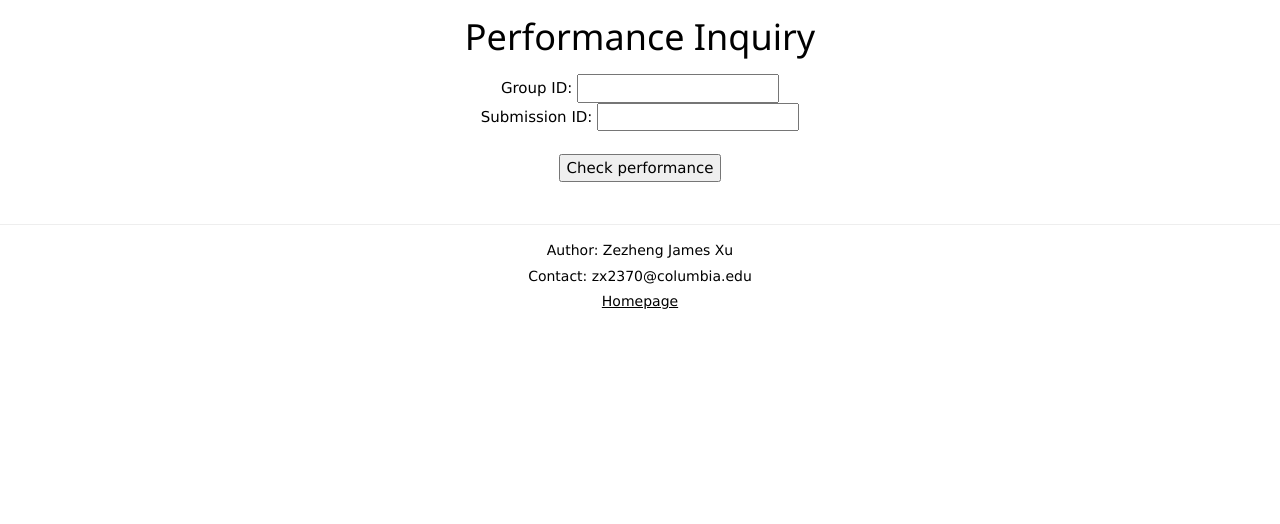
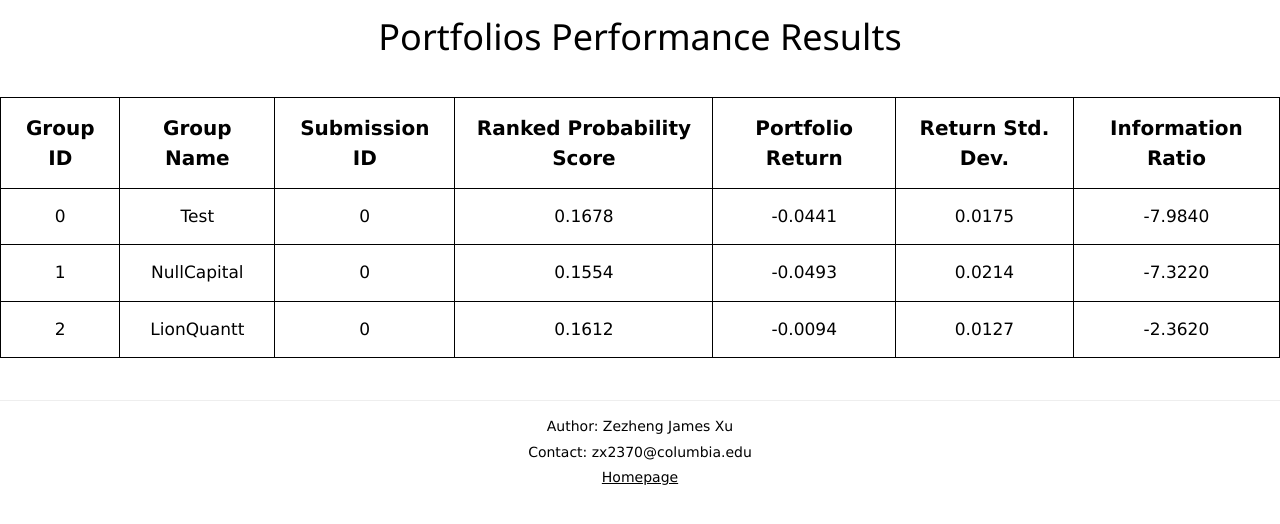
Before and after one commit to jamesxu0220/data-driven-methods, a Flask app: page /performance/ in a window 1280 px wide. Shown: the top 524 px of the page. Run offline with Flask 2, Linux system fonts and the light colour scheme; data comes from the database, SQL or seed files in the repository; both versions use the stored data as it was after the commit.

Commit message:
Overhaul performance section

```diff
--- a/DataDrivenFinance/performance.py
+++ b/DataDrivenFinance/performance.py
@@ -1,6 +1,6 @@
-from DataDrivenFinance import app, get_yfinance
-from DataDrivenFinance.databases import db, Decision, Performance, TradingWeek, ActualRanks, ActualPrices
-from flask import request, render_template
+from DataDrivenFinance import app
+from DataDrivenFinance.databases import Group, Decision, ActualRanks, ActualPrices, Performance
+from flask import render_template
 import numpy as np
 
 
@@ -38,39 +38,13 @@ def getIR(gid: int, sid: int) -> list[float]:
     return [float(ret), float(std), float(ir)]
 
 
-@app.route('/performance/', methods=['POST', 'GET'])
+@app.route('/performance/')
 def performance():
-    if request.method == 'POST':
-        gid = request.form['group_id']
-        sid = request.form['submission_id']
-
-        if not Decision.query.filter_by(
-                group_id=gid, submission_id=sid).all():
-            return "Error: portfolio does not exist"
-
-        elif not TradingWeek.query.filter_by(submission_id=sid).all():
-            return "Error: Results not ready for week " + str(sid)
-
-        elif not ActualRanks.query.filter_by(submission_id=sid).all():
-            # Maybe add a progress bar here???
-            # Grabs new info from yahoo finance and calculates the actual prices/ranks
-            get_yfinance.calculateRanks(sid)
-
-        performance = Performance.query.filter_by(
-            group_id=gid, submission_id=sid).first()
-
-        if performance is None:
-            new_rps = getRPS(gid, sid)
-            new_ret, new_sdp, new_ir = getIR(gid, sid)
-            new_perf = Performance(
-                group_id=gid, submission_id=sid, rps=new_rps, ret=new_ret, sdp=new_sdp, ir=new_ir)
-            try:
-                db.session.add(new_perf)
-                db.session.commit()
-            except:
-                return "Error when adding new performance result to database"
-            performance = Performance.query.filter_by(
-                group_id=gid, submission_id=sid).first()
-        return render_template('performance/performance.html', performance=performance)
-    else:
-        return render_template('performance/performance_inquiry.html')
+    perfs = Performance.query.order_by(
+        Performance.submission_id, Performance.group_id).all()
+    performances = []
+    for perf in perfs:
+        gname = Group.query.filter_by(
+            group_id=perf.group_id).first().group_name
+        performances.append([perf, gname])
+    return render_template('performance.html', performances=performances)
--- a/DataDrivenFinance/static/css/main.css
+++ b/DataDrivenFinance/static/css/main.css
@@ -31,3 +31,11 @@ footer {
 th, td {
     padding: 15px;
 }
+
+th {
+    font-size: 20px;
+}
+
+td {
+    font-size: 17px;
+}
--- a/DataDrivenFinance/templates/index.html
+++ b/DataDrivenFinance/templates/index.html
@@ -16,8 +16,8 @@
         <li><a href="submit">Submit new portfolio</a></li>
         <li><a href="portfolios">Check existing portfolios</a></li>
         <br>
-        <li><a href="performance">Individual Performance</a></li>
-        <li><a href="ranks">Overall Ranking</a></li>
+        <li><a href="performance">Portfolio Performances</a></li>
+        <li><a href="ranks">Overall Rankings</a></li>
     </ul>
 </div>
 {% endblock %}
--- /dev/null
+++ b/DataDrivenFinance/templates/performance.html
@@ -0,0 +1,33 @@
+{% extends 'base.html' %}
+
+{% block head %}
+<title>Performance Results</title>
+{% endblock %}
+
+{% block body %}
+<div class="content center">
+    <h1>Portfolios Performance Results</h1><br>
+    <table class="center">
+        <tr>
+            <th>Group ID</th>
+            <th>Group Name</th>
+            <th>Submission ID</th>
+            <th>Ranked Probability Score</th>
+            <th>Portfolio Return</th>
+            <th>Return Std. Dev.</th>
+            <th>Information Ratio</th>
+        </tr>
+        {% for performance in performances %}
+        <tr>
+            <td>{{ performance[0].group_id }}</td>
+            <td>{{ performance[1] }}</td>
+            <td>{{ performance[0].submission_id }}</td>
+            <td>{{ "%.4f"|format(performance[0].rps) }}</td>
+            <td>{{ "%.4f"|format(performance[0].ret) }}</td>
+            <td>{{ "%.4f"|format(performance[0].sdp) }}</td>
+            <td>{{ "%.4f"|format(performance[0].ir) }}</td>
+        </tr>
+        {% endfor %}
+    </table>
+</div>
+{% endblock %}
--- a/DataDrivenFinance/templates/performance/performance_inquiry.html
+++ /dev/null
@@ -1,19 +0,0 @@
-{% extends 'base.html' %}
-
-{% block head %}
-<title>Performance Inquiry</title>
-{% endblock %}
-
-{% block body %}
-<div class="content center">
-    <h1>Performance Inquiry</h1>
-    <form action="/performance/" method="POST">
-        <label for="group_id">Group ID:</label>
-        <input type="number" name="group_id" id="group_id" required><br>
-        <label for="submission_id">Submission ID:</label>
-        <input type="number" name="submission_id" id="submission_id" required><br>
-        <br>
-        <input type="submit" value="Check performance">
-    </form>
-</div>
-{% endblock %}
--- a/DataDrivenFinance/templates/portfolio/portfolios_summary.html
+++ b/DataDrivenFinance/templates/portfolio/portfolios_summary.html
@@ -7,7 +7,7 @@
 {% block body %}
 <div class="content center">
     <h1>Submissions Info</h1>
-    <h3>Received Submissions So Far</h3>
+    <h3>Received Submissions So Far</h3><br>
     <table class="center">
         <tr>
             <th>Group ID</th>
```
Also changed, not shown: DataDrivenFinance/templates/performance/performance.html (deleted, +0 -17 lines), DataDrivenFinance/test.py (+27 -15 lines), DataDrivenFinance/test.db.
